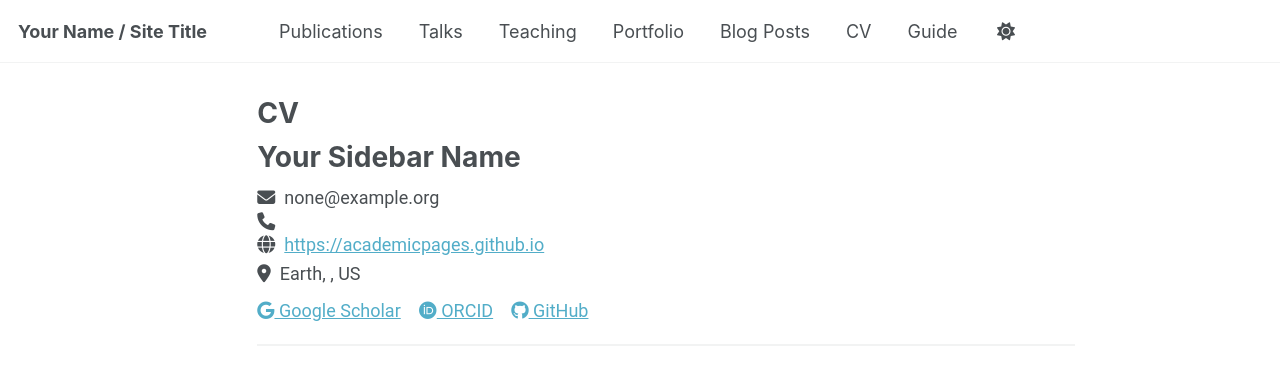
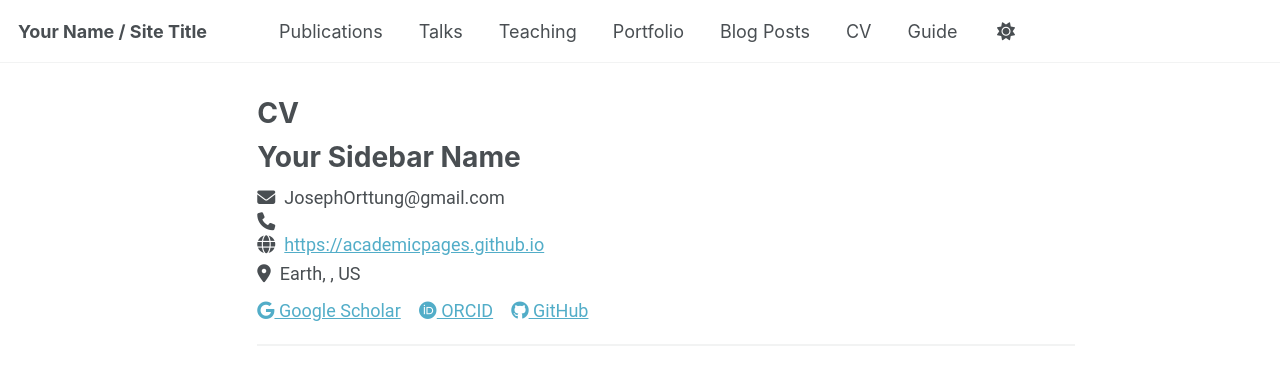
Before and after one commit to JosephOrttung/josephorttung.github.io, a Jekyll site: the page built from _pages/cv-json.md, in a window 1280 px wide and 900 px high. Shown: the top 380 px of the window. Built offline with Jekyll 4.4.1, drawn with Linux system fonts in a browser that asks for light colours; a style sheet for code colours, icons or effects is not loaded.

Commit message:
Update cv.json

```diff
--- a/_data/cv.json
+++ b/_data/cv.json
@@ -1,7 +1,7 @@
 {
   "basics": {
     "name": "Your Sidebar Name",
-    "email": "none@example.org",
+    "email": "JosephOrttung@gmail.com",
     "phone": "",
     "website": "https://academicpages.github.io",
     "summary": "Currently employed at Red Brick University. Short biography for the left-hand sidebar",
```
